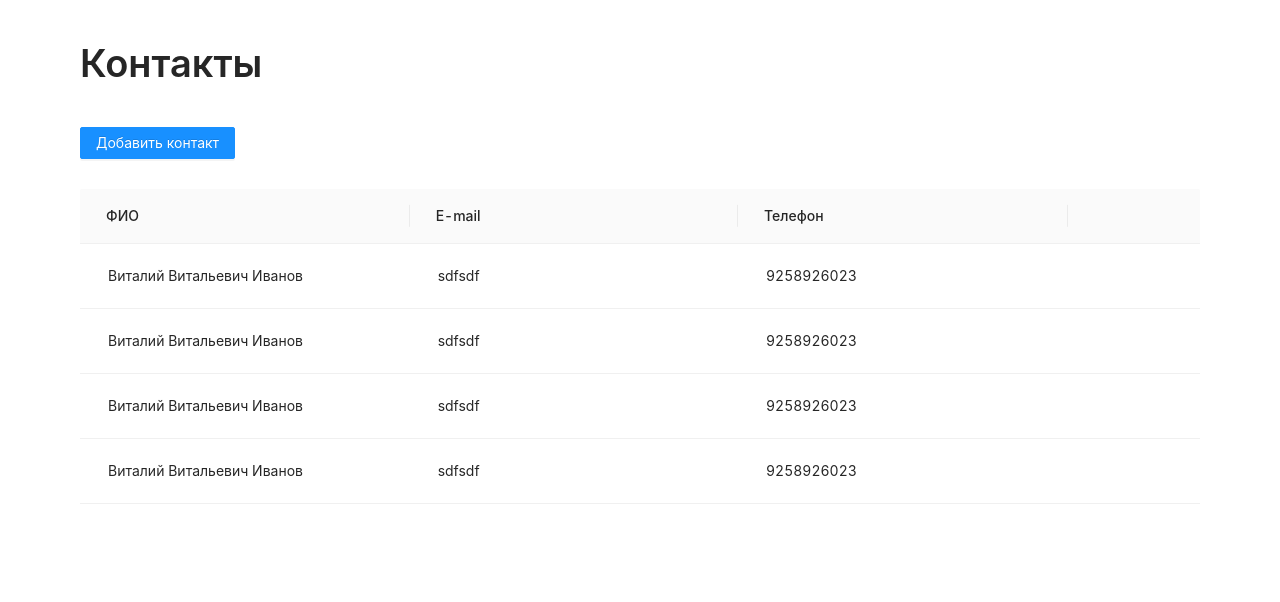
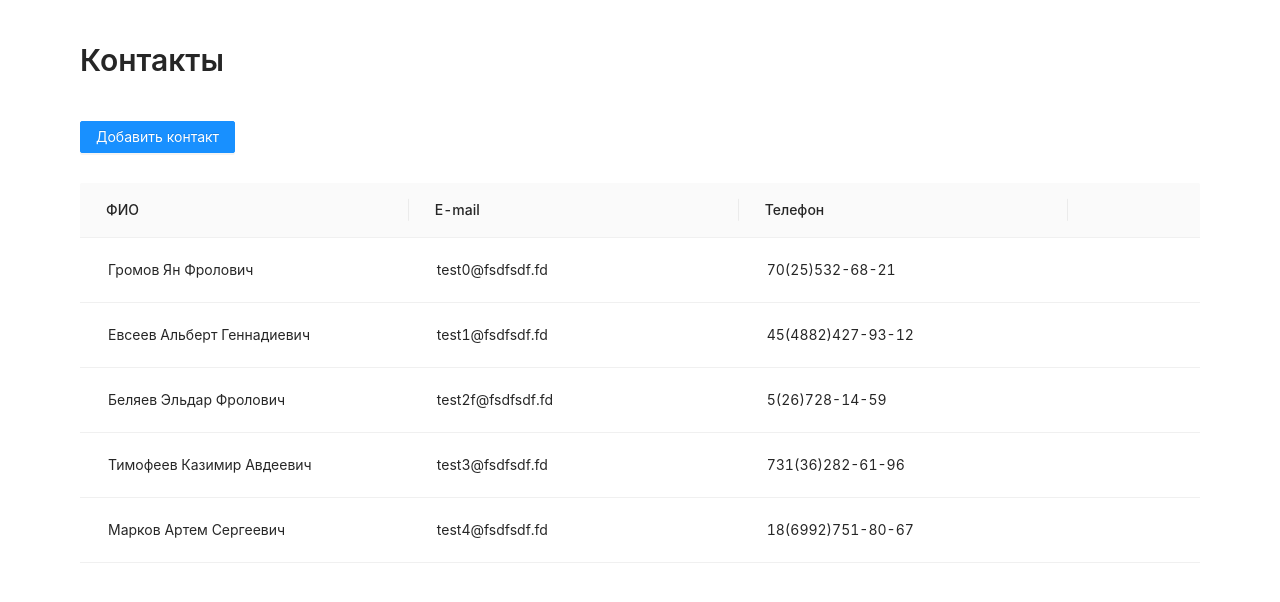
Before and after one commit to tjnk24/tstaff-test, a React app: page / in a window 1280 px wide. Shown: the top 602 px of the page. Built offline with nearby package versions, Linux system fonts and the light colour scheme; data requests are answered from the project's data file; sample sign-in values are in the browser's storage.

Commit message:
refactoring table componing, adding local saving functionality, minor fixes

```diff
--- a/server/db.json
+++ b/server/db.json
@@ -1,28 +1,34 @@
 {
   "contacts": [
     {
-      "id": 12,
-      "name": "Виталий Витальевич Иванов",
-      "email": "sdfsdf",
-      "phone": "9258926023"
+      "id": "0",
+      "name": "Громов Ян Фролович",
+      "email": "test0@fsdfsdf.fd",
+      "phone": "70(25)532-68-21"
     },
     {
-      "id": 4,
-      "name": "Виталий Витальевич Иванов",
-      "email": "sdfsdf",
-      "phone": "9258926023"
+      "id": "1",
+      "name": "Евсеев Альберт Геннадиевич",
+      "email": "test1@fsdfsdf.fd",
+      "phone": "45(4882)427-93-12"
     },
     {
-      "id": 5,
-      "name": "Виталий Витальевич Иванов",
-      "email": "sdfsdf",
-      "phone": "9258926023"
+      "id": "2",
+      "name": "Беляев Эльдар Фролович",
+      "email": "test2f@fsdfsdf.fd",
+      "phone": "5(26)728-14-59"
     },
     {
-      "id": 6,
-      "name": "Виталий Витальевич Иванов",
-      "email": "sdfsdf",
-      "phone": "9258926023"
+      "id": "3",
+      "name": "Тимофеев Казимир Авдеевич",
+      "email": "test3@fsdfsdf.fd",
+      "phone": "731(36)282-61-96"
+    },
+    {
+      "id": "4",
+      "name": "Марков Артем Сергеевич",
+      "email": "test4@fsdfsdf.fd",
+      "phone": "18(6992)751-80-67"
     }
   ],
   "users": [
--- /dev/null
+++ b/src/components/editable-table/helpers.ts
@@ -0,0 +1,9 @@
+import { IContact } from './types';
+
+export const url = 'http://localhost:3000/contacts';
+
+export const getLocalContacts = JSON.parse(localStorage.getItem('contacts'));
+
+export const setLocalContacts = (
+  item: IContact[],
+): void => localStorage.setItem('contacts', JSON.stringify(item));
--- a/src/components/editable-table/index.tsx
+++ b/src/components/editable-table/index.tsx
@@ -1,30 +1,32 @@
-import React, { useEffect, useState } from 'react';
+import React, { FC, useEffect, useState } from 'react';
 import axios from 'axios';
 import { Table, Button, Spin } from 'antd';
 import EditableCell from './parts/cell';
 import EditableRow from './parts/row';
+import AddItemModal from './parts/add-item-modal';
+import composeColumns from './columns-composer';
+import { getLocalContacts, setLocalContacts, url } from './helpers';
 import { IContact } from './types';
+
 import { TableWrapper } from './style';
-import AddItemModal from '@components/editable-table/parts/add-item-modal';
-import composeColumns from './columns-composer';
 
-const url = 'http://localhost:3000/contacts';
-
-const EditableTable = () => {
+const EditableTable: FC = () => {
   const [addModalVisible, setAddModalVisible] = useState(false);
-  const [dataSource, setDataSource] = useState<IContact[]>(null);
+  const [dataSource, setDataSource] = useState<IContact[]>(getLocalContacts);
+  const [count, setCount] = useState<string | number>(4);
 
   useEffect(() => {
+    if (!getLocalContacts) {
       axios.get(url)
         .then((response) => {
-        setDataSource(response.data)
+          setDataSource(response.data);
+          setLocalContacts(response.data)
         })
         .catch((error) => {
           throw new Error(error.message);
         });
+    }
   }, []);
-
-  const [count, setCount] = useState<string | number>(4);
 
   const handleSaveState = (data: IContact) => {
     const newData = {
@@ -32,12 +34,11 @@ const EditableTable = () => {
       ...data
     };
 
-    setDataSource([...dataSource, newData]);
+    const newDataSource = [...dataSource, newData]
+
+    setDataSource(newDataSource);
     setCount(count as number + 1);
-
-    axios.post(url, newData).catch((error) => {
-      throw new Error(error.message);
-    });;
+    setLocalContacts(newDataSource)
   };
 
   const handleSaveCell = (row: { id: string }) => {
@@ -46,23 +47,21 @@ const EditableTable = () => {
     const item = newData[index];
 
     newData.splice(index, 1, { ...item, ...row });
+
     setDataSource(newData);
-
-    axios
-      .put(`${url}/${index}`, row)
-      .catch((error) => {
-        throw new Error(error.message);
-      });;
+    setLocalContacts(newData);
   };
 
   const handleDelete = (id: string) => {
-    setDataSource(dataSource.filter((item) =>
+    const newData = dataSource.filter((item) =>
         item.id !== id
-    ));
+      ).map((item, index) => ({
+        ...item,
+        id: index.toString(),
+      }));
 
-    axios.delete(`${url}/${id}`).catch((error) => {
-      throw new Error(error.message);
-    });;
+    setDataSource(newData);
+    setLocalContacts(newData);
   };
 
   const composerParams = {
@@ -91,6 +90,7 @@ const EditableTable = () => {
               saveState={handleSaveState}
               onVisibleHandler={setAddModalVisible}
             />
+
             <TableWrapper>
               <Button
                 onClick={() => setAddModalVisible(true)}
--- a/src/components/editable-table/parts/delete-button.tsx
+++ b/src/components/editable-table/parts/delete-button.tsx
@@ -1,21 +1,21 @@
 import React, { FC, useContext } from 'react';
 import { Button } from 'antd';
 import { EditableContext } from './cell';
-import { ButtonWrapper } from '../style';
+import { DeleteButtonWrapper } from '../style';
 import { DeleteButtonType } from './types';
 
 const DeleteButton: FC<DeleteButtonType> = ({ handler }) => {
   const { hovered } = useContext(EditableContext);
 
   return (
-    <ButtonWrapper>
+    <DeleteButtonWrapper>
       <Button
         onClick={() => handler()}
         hidden={hovered}
       >
         Удалить
       </Button>
-    </ButtonWrapper>
+    </DeleteButtonWrapper>
   );
 };
 
--- a/src/components/editable-table/parts/row.tsx
+++ b/src/components/editable-table/parts/row.tsx
@@ -1,15 +1,11 @@
 import Form from 'antd/lib/form';
-import React, { FC, useEffect, useState } from 'react';
+import React, { FC, useState } from 'react';
 import { EditableRowProps } from './types';
 import { EditableContext } from './cell';
 
 const EditableRow: FC<EditableRowProps> = ({ index, ...props }) => {
   const [hovered, setHovered] = useState(true);
   const [form] = Form.useForm();
-
-  useEffect(() => {
-    console.log(hovered);
-  }, [hovered]);
 
   return (
     <Form
--- a/src/components/editable-table/style.ts
+++ b/src/components/editable-table/style.ts
@@ -1,9 +1,7 @@
 import styled from 'styled-components';
 
 export const TableWrapper = styled.div`
-  .ant-table-wrapper {
-    min-width: 570px;
-  }
+  min-width: 570px;
 
   .ant-table-thead tr th {
     padding-left: 26px;
@@ -29,7 +27,7 @@ export const TableWrapper = styled.div`
   }
 `;
 
-export const ButtonWrapper = styled.div`
+export const DeleteButtonWrapper = styled.div`
   width: 100px;
 
   button {
--- a/src/pages/contacts/index.tsx
+++ b/src/pages/contacts/index.tsx
@@ -6,7 +6,7 @@ import Wrapper from './style';
 const ContactsPage: FC = () => {
   return (
     <Wrapper>
-      <Title style={{ 'marginBottom': '40px' }}>Контакты</Title>
+      <Title level={2}>Контакты</Title>
       <EditableTable />
     </Wrapper>
   );
--- a/src/pages/contacts/style.ts
+++ b/src/pages/contacts/style.ts
@@ -3,6 +3,10 @@ import styled from 'styled-components';
 const Wrapper = styled.div`
   margin: 0 80px;
   padding-top: 40px;
+
+  h2 {
+    margin-bottom: 40px;
+  }
 
   table {
     margin-top: 30px;
```
Lines whose indentation alone changed are shown as unchanged.
